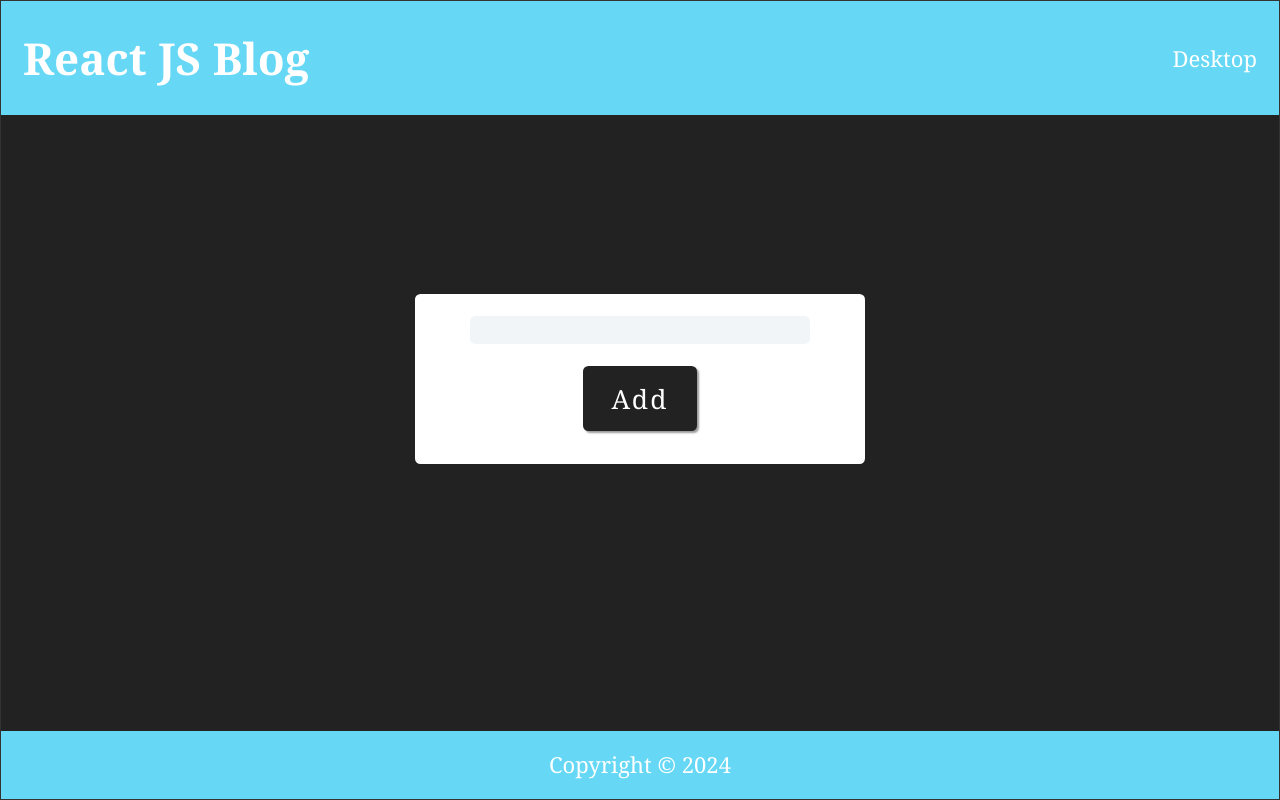
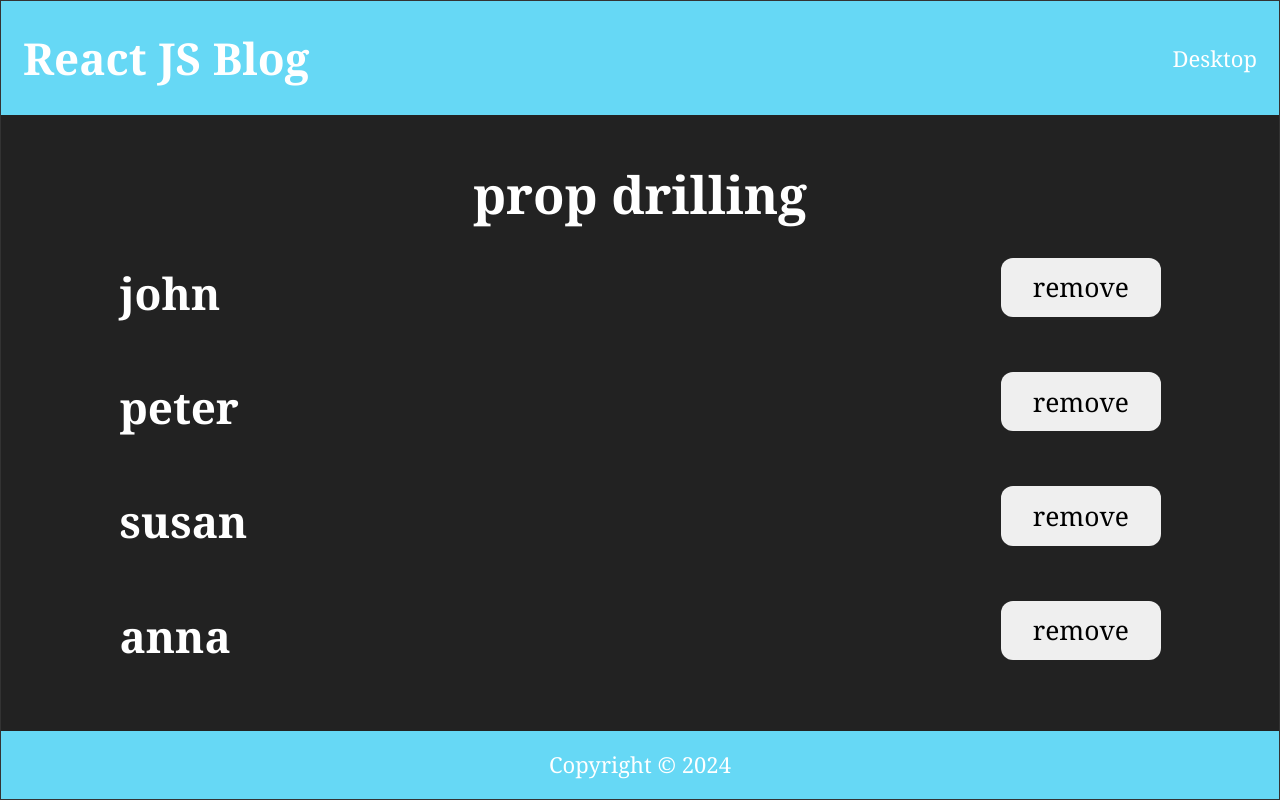
Before and after one commit to Jogata/SoftUni-React-Project, a React (Vite) app in the folder client/: page / in a window 1280 px wide. Built offline with nearby package versions, Linux system fonts and the light colour scheme; a web font is replaced by a local one.

Commit message:
prop drilling exercise

```diff
--- a/client/src/App.jsx
+++ b/client/src/App.jsx
@@ -502,104 +502,45 @@ export const data = [
   { id: 4, name: 'anna' },
 ];
 
-const defaultState = {
-  people: [],
-  isModalOpen: false,
-  modalContent: '',
-};
+const PropDrilling = () => {
+  const [people, setPeople] = useState(data);
 
-const reducer = (state, action) => {
-  if (action.type === 'ADD_ITEM') {
-    const newPeople = [...state.people, action.payload];
-    return {
-      ...state,
-      people: newPeople,
-      isModalOpen: true,
-      modalContent: 'item added',
-    };
-  }
-  if (action.type === 'NO_VALUE') {
-    return {
-      ...state,
-      isModalOpen: true,
-      modalContent: 'please enter value'
-    };
-  }
-  if (action.type === 'CLOSE_MODAL') {
-    return { ...state, isModalOpen: false };
-  }
-  if (action.type === 'REMOVE_ITEM') {
-    const newPeople = state.people.filter(
-      (person) => person.id !== action.payload
-    );
-    return { ...state, people: newPeople };
-  }
-  throw new Error('no matching action type');
-};
-
-const Modal = ({ modalContent, closeModal }) => {
-  useEffect(() => {
-    setTimeout(() => {
-      closeModal();
-    }, 3000);
-  });
+  const removePerson = (id) => {
+    setPeople((people) => {
+      return people.filter((person) => person.id !== id);
+    });
+  };
 
   return (
-    <div className='modal'>
-      <p>{modalContent}</p>
-    </div>
+    <section>
+      <h3>prop drilling</h3>
+      <ListPeople people={people} removePerson={removePerson} />
+    </section>
   );
 };
 
-const Index = () => {
-  const [name, setName] = useState('');
-  const [state, dispatch] = useReducer(reducer, defaultState);
-
-  const handleSubmit = (e) => {
-    e.preventDefault();
-    if (name) {
-      const newItem = { id: new Date().getTime().toString(), name };
-      dispatch({ type: 'ADD_ITEM', payload: newItem });
-      setName('');
-    } else {
-      dispatch({ type: 'NO_VALUE' });
-    }
-  };
-
-  const closeModal = () => {
-    dispatch({ type: 'CLOSE_MODAL' });
-  };
-
+const ListPeople = ({ people, removePerson }) => {
   return (
     <>
-      {state.isModalOpen && (
-        <Modal closeModal={closeModal} modalContent={state.modalContent} />
-      )}
-      <form onSubmit={handleSubmit} className='form'>
-        <div>
-          <input
-            type='text'
-            value={name}
-            onChange={(e) => setName(e.target.value)}
+      {people.map((person) => {
+        return (
+          <SinglePerson
+            key={person.id}
+            {...person}
+            removePerson={removePerson}
           />
-        </div>
-        <button type='submit'>add </button>
-      </form>
-      {state.people.map((person) => {
-        return (
-          <div key={person.id} className='item'>
-            <h4>{person.name}</h4>
-            <button
-              onClick={() =>
-                dispatch({ type: 'REMOVE_ITEM', payload: person.id })
-              }
-            >
-              remove
-            </button>
-          </div>
         );
       })}
     </>
+  );
+};
+
+const SinglePerson = ({ id, name, removePerson }) => {
+  return (
+    <div className='item'>
+      <h4>{name}</h4>
+      <button onClick={() => removePerson(id)}>remove</button>
+    </div>
   );
 };
 
@@ -611,7 +552,7 @@ function App() {
         <div className="body">
           <Header title="React JS Blog" />
           <div className="container">
-            <Index />
+            <PropDrilling />
             {/* <UseRefBasics /> */}
           </div>
           {/* <User name="Jogata" /> */}
```
